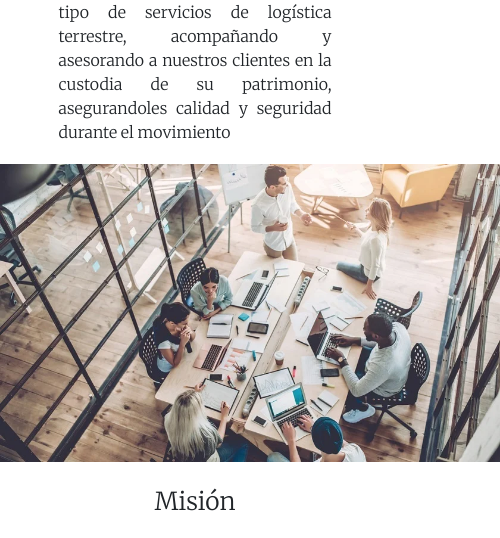
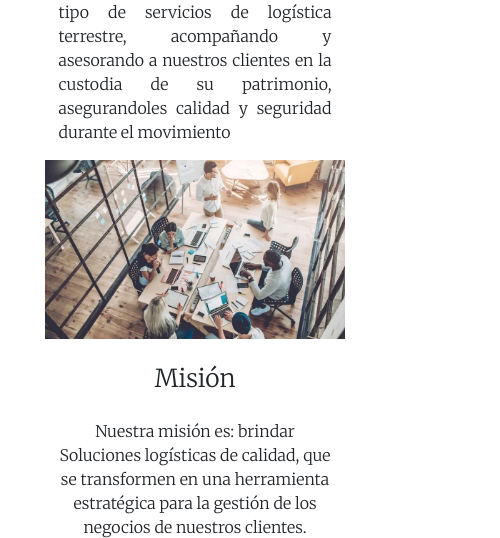
Before and after one commit to joaquinpereyraherrera/PreEntrega3PereyraHerreraCorrecion, a website: page html/nosotros.html in a window 390 px wide. Shown: the part 241-779 px from the top of the page, 500 px wide, since content can reach past the window. Drawn offline with nearby package versions, Linux system fonts and the light colour scheme.

Commit message:
detalles

```diff
--- a/scss/principal/_main.scss
+++ b/scss/principal/_main.scss
@@ -1,5 +1,6 @@
 /*MAIN SECTION INTRODUCCION*/
 main{
+
     #hero{
         background: url(../img/nuevofondopagph.jpg);
         height: 90vh;
@@ -17,5 +18,4 @@ main{
         background: rgba(0, 0, 0, 0.8);
         height: 90vh;
     }
-
 }
--- a/scss/principal/_queries.scss
+++ b/scss/principal/_queries.scss
@@ -48,14 +48,13 @@
         justify-content: center;
         text-align: center;
     }
-    .imagen-nosotros{
+    main .imagen-nosotros{
         display: flex;
         justify-content: center;
         text-align: center;
         max-width: 300px;
         margin: auto;
     }
-
     /*Nuestros CLIENTES*/
     .imagenes-empresas{
     text-align: center;
@@ -79,7 +78,6 @@
         width: 100%;
         height: 550px;
     }
-
     /*CONTACTENOS*/
     .form-group{
         margin-left: 0;
@@ -101,7 +99,6 @@
         margin-left: 0;
 
     }
-
     #form-boton-borrar{
         background-color: rgb(250, 150, 0);
         color: black;
@@ -113,7 +110,6 @@
         margin-left:2%;
         margin-right: 20%;
     }
-
     /*Cotizaciones*/
     .texto-cotizacion-alquiler h1{
         text-align: center;
@@ -123,7 +119,6 @@
         margin-left: 0;
         margin-right: 0;
     }
-
     .texto-cotizacion-alquiler h3{
         margin-top: 25px;
         font-family: 'Merriweather', serif;
```
Also changed, not shown: css/style.css, scss/style.scss (line endings or trailing spaces), 1 other file.
